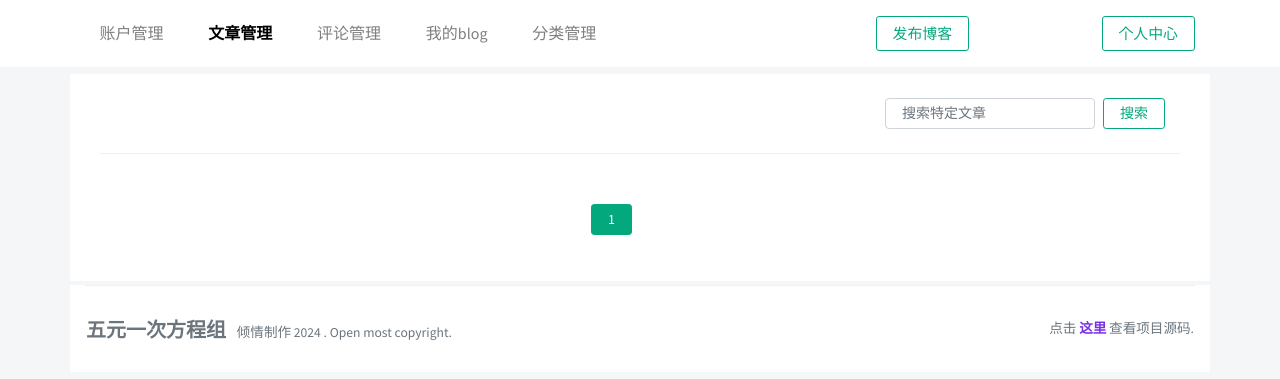
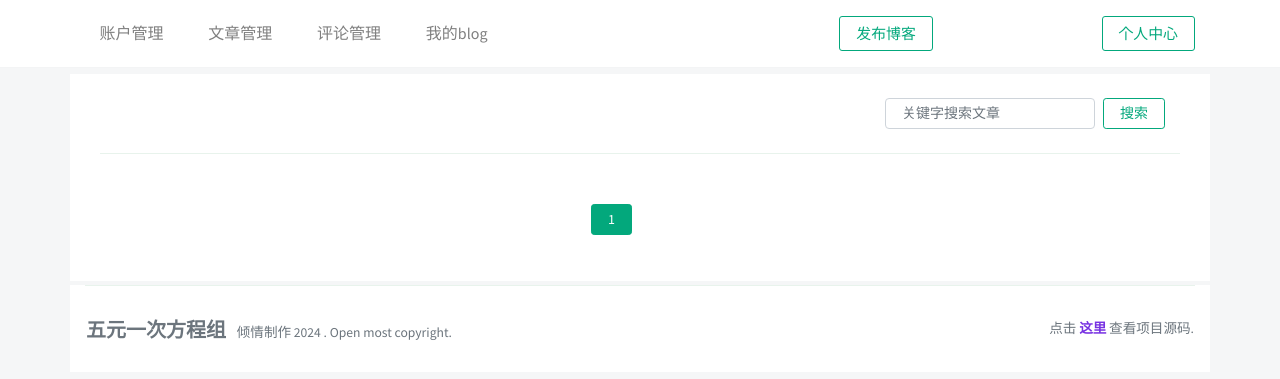
Before and after one commit to Shugify/BlogsiteProject, a Django app: page /ad_manage_article/ in a window 1280 px wide. Shown: the top 379 px of the page. Run offline with Django 4.2, Linux system fonts and the light colour scheme; data that the repository does not hold is empty; some libraries are stand-ins or nearby versions.

Commit message:
Add files via upload

```diff
--- a/softwareproject/blogproject/app01/templates/app01/ad_home.html
+++ b/softwareproject/blogproject/app01/templates/app01/ad_home.html
@@ -95,9 +95,9 @@ MAIN
 
 		<div class="col-md-12" style="display: flex; justify-content: flex-end;">
 			 	 <form class="form-inline ">
-        			<input class="form-control form-control-sm mr-sm-2 rounded" type="search" placeholder="搜索特定账户" aria-label="Search" id="navSearchInput">
+        			<input class="form-control form-control-sm mr-sm-2 rounded" type="search" placeholder="搜索特定账户" aria-label="Search" id="navSearchInput" name="search">
 
-        			<button class="btn btn-outline-success btn-sm my-2 my-sm-0" type="button" onclick="performSearch()">搜索</button>
+        			<button class="btn btn-outline-success btn-sm my-2 my-sm-0" type="submit">搜索</button>
 
     			</form>
 		</div>
--- a/softwareproject/blogproject/app01/templates/app01/ad_manage_article.html
+++ b/softwareproject/blogproject/app01/templates/app01/ad_manage_article.html
@@ -42,13 +42,6 @@
             background-size: cover; /* 图片等比例缩放并填充满容器 */
             background-position: center; /* 图片居中显示 */
         }
-
-		.nav-item.active .nav-link {
-            color: black !important; /* 修改文本颜色 */
-            font-weight: bold;
-            /* background-color: #3D91C9;*/
-        }
-
     </style>
 </head>
 <body>
@@ -73,23 +66,17 @@ NAVBAR
     <div class="container">
         <div class="navbar-collapse collapse" id="navbarColor02" style="">
             <ul class="navbar-nav mr-auto d-flex align-items-center">
-                <li class="nav-item  ">
-                    <a class="nav-link " href="http://127.0.0.1:8000/ad_home/">账户管理</a>
+                <li class="nav-item">
+                    <a class="nav-link" href="http://127.0.0.1:8000/ad_home/">账户管理</a>
                 </li>
-                <li class="nav-item active pl-3">
-                    <a class="nav-link active" href="http://127.0.0.1:8000/ad_manage_article/">文章管理</a>
+                <li class="nav-item pl-3">
+                    <a class="nav-link" href="http://127.0.0.1:8000/ad_manage_article/">文章管理</a>
                 </li>
-
                 <li class="nav-item pl-3">
-                    <a class="nav-link " href="http://127.0.0.1:8000/ad_manage_comment/">评论管理</a>
+                    <a class="nav-link" href="http://127.0.0.1:8000/ad_manage_comment/">评论管理</a>
                 </li>
-
                 <li class="nav-item pl-3">
                     <a class="nav-link" href="http://127.0.0.1:8000/ad_self_article/">我的blog</a>
-                </li>
-
-                <li class="nav-item pl-3">
-                    <a class="nav-link " href="http://127.0.0.1:8000/ad_add_category/">分类管理</a>
                 </li>
             </ul>
             <ul class="navbar-nav ml-auto d-flex align-items-center">
@@ -120,8 +107,8 @@ MAIN
 	<div class="col-md-12 mb-4" id="articles">
 		<div class="col-md-12" style="display: flex; justify-content: flex-end;">
 			<form class="form-inline">
-				<input class="form-control form-control-sm mr-sm-2 rounded" type="search" placeholder="搜索特定文章" aria-label="Search" id="navSearchInput">
-				<button class="btn btn-outline-success btn-sm my-2 my-sm-0" type="button" onclick="performSearch()">搜索</button>
+				<input class="form-control form-control-sm mr-sm-2 rounded" type="search" placeholder="关键字搜索文章" aria-label="Search" id="navSearchInput" name="search">
+            	<button class="btn btn-outline-success btn-sm my-2 my-sm-0" type="submit">搜索</button>
 			</form>
 		</div>
 
@@ -141,7 +128,7 @@ MAIN
 					</div>
 					<!-- 图片 -->
 					<!-- 具体信息 -->
-					<div class="pr-2 col-8">
+					<div class="pr-2">
 						 <!-- 文章标题 -->
 						<h2 class="h4 font-weight-bold">
 							<a href="{% url 'ad_article' article.article_id %}" class="text-dark">{{ article.article_title }}</a>
```
Also changed, not shown: softwareproject/blogproject/app01/templates/app01/comment_detail.html (+4 -6 lines), softwareproject/blogproject/app01/templates/app01/my_article.html (+4 -6 lines), softwareproject/blogproject/app01/templates/app01/my_comment.html (+4 -6 lines), softwareproject/blogproject/app01/templates/app01/other_comment.html (+4 -6 lines), softwareproject/blogproject/app01/templates/app01/user_detail_lastest.html (+4 -6 lines).
